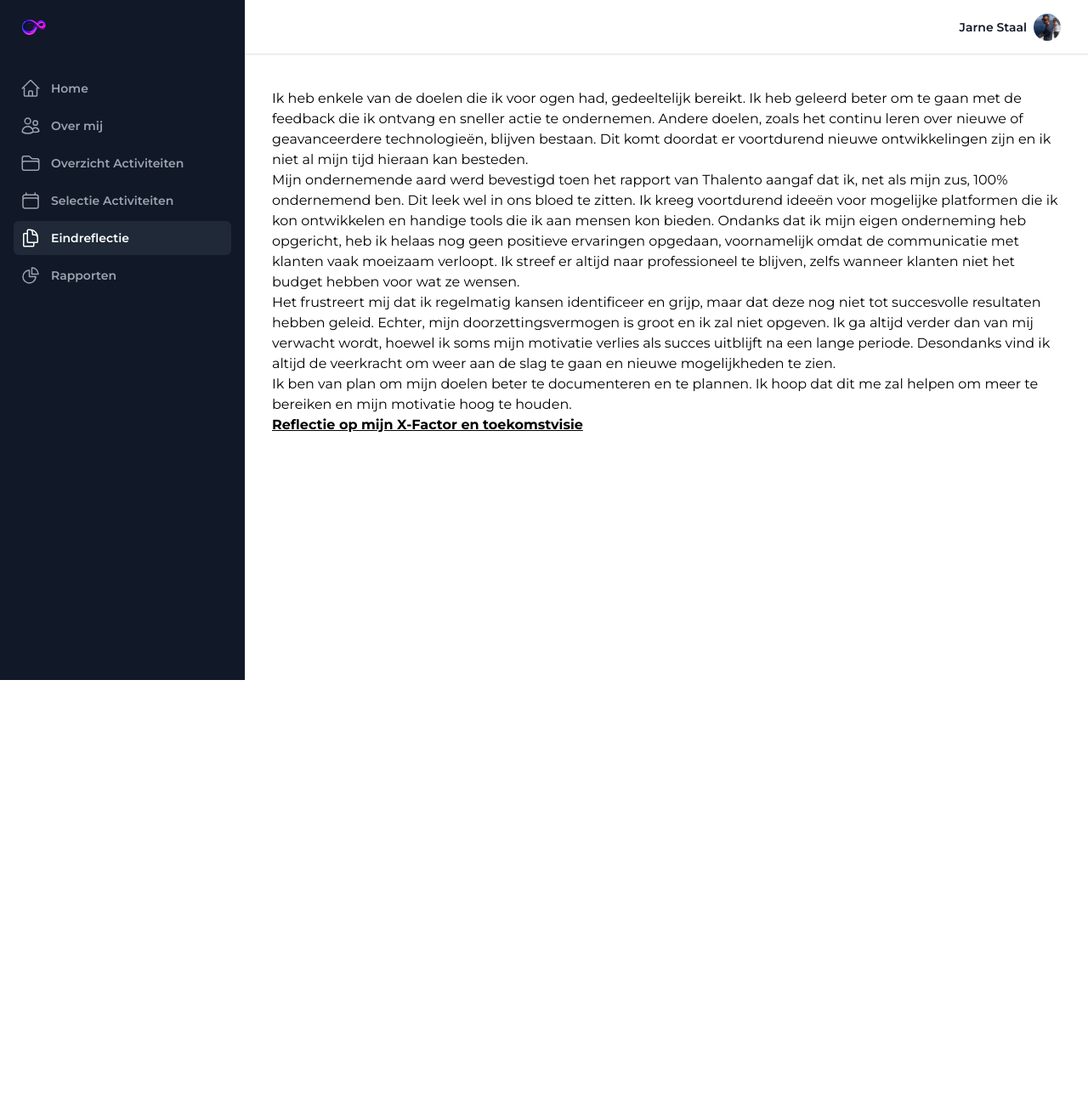
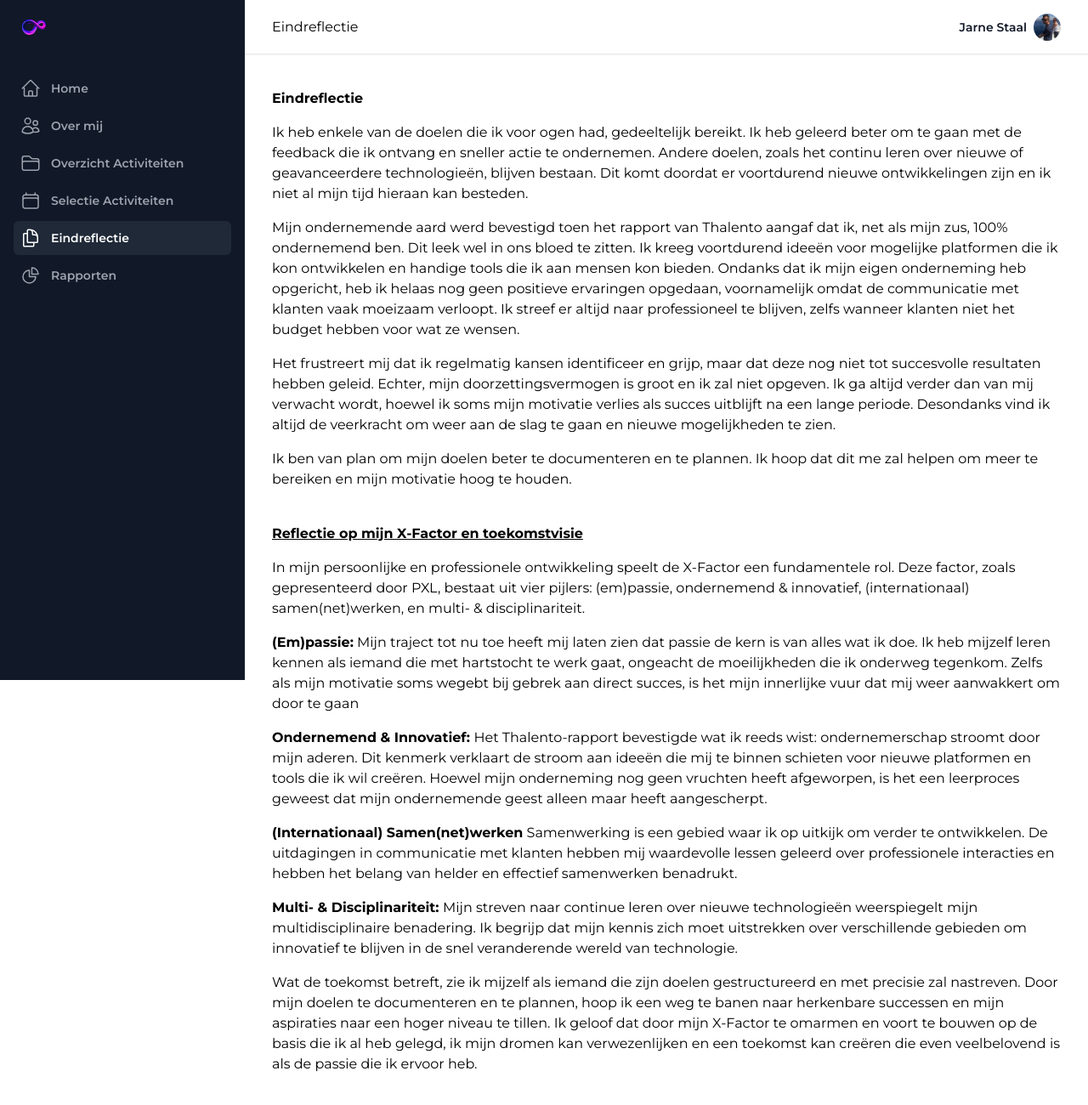
Before and after one commit to JarneStaalPXL/eportfolio-jarne, a Vue app: page /eindreflectie in a window 1280 px wide. Shown: the top 1300 px of the page at 85% size. Before the commit the page ends 800 px from the top, so only its background shows below. Built offline with nearby package versions, Linux system fonts and the light colour scheme.

Commit message:
Close nav on click

```diff
--- a/src/App.vue
+++ b/src/App.vue
@@ -1,7 +1,7 @@
 <template>
   <div>
-    <TransitionRoot as="template" :show="sidebarOpen">
-      <Dialog as="div" class="relative z-50 lg:hidden" @close="sidebarOpen = false">
+    <TransitionRoot as="template" :show="$store.state.sidebarOpen">
+      <Dialog as="div" class="relative z-50 lg:hidden" @close="$store.state.sidebarOpen = false">
         <TransitionChild as="template" enter="transition-opacity ease-linear duration-300" enter-from="opacity-0"
           enter-to="opacity-100" leave="transition-opacity ease-linear duration-300" leave-from="opacity-100"
           leave-to="opacity-0">
@@ -17,7 +17,7 @@
               <TransitionChild as="template" enter="ease-in-out duration-300" enter-from="opacity-0"
                 enter-to="opacity-100" leave="ease-in-out duration-300" leave-from="opacity-100" leave-to="opacity-0">
                 <div class="absolute left-full top-0 flex w-16 justify-center pt-5">
-                  <button type="button" class="-m-2.5 p-2.5" @click="sidebarOpen = false">
+                  <button type="button" class="-m-2.5 p-2.5" @click="$store.state.sidebarOpen = false">
                     <span class="sr-only">Close sidebar</span>
                     <XMarkIcon class="h-6 w-6 text-white" aria-hidden="true" />
                   </button>
@@ -33,35 +33,15 @@
                     <li>
                       <ul role="list" class="-mx-2 space-y-1">
                         <li v-for="item in navigation" :key="item.name">
-                          <a :href="item.href"
+                          <router-link :to="item.href"
                             :class="[item.current ? 'bg-gray-800 text-white' : 'text-gray-400 hover:text-white hover:bg-gray-800', 'group flex gap-x-3 rounded-md p-2 text-sm leading-6 font-semibold']">
                             <component :is="item.icon" class="h-6 w-6 shrink-0" aria-hidden="true" />
                             {{ item.name }}
-                          </a>
-                        </li>
-                      </ul>
-                    </li>
-                    <li>
-                      <div class="text-xs font-semibold leading-6 text-gray-400">Your teams</div>
-                      <ul role="list" class="-mx-2 mt-2 space-y-1">
-                        <li v-for="team in teams" :key="team.name">
-                          <router-link :to="team.href"
-                            :class="[team.current ? 'bg-gray-800 text-white' : 'text-gray-400 hover:text-white hover:bg-gray-800', 'group flex gap-x-3 rounded-md p-2 text-sm leading-6 font-semibold']">
-                            <span
-                              class="flex h-6 w-6 shrink-0 items-center justify-center rounded-lg border border-gray-700 bg-gray-800 text-[0.625rem] font-medium text-gray-400 group-hover:text-white">{{
-      team.initial }}</span>
-                            <span class="truncate">{{ team.name }}</span>
                           </router-link>
                         </li>
                       </ul>
                     </li>
-                    <li class="mt-auto">
-                      <a href="#"
-                        class="group -mx-2 flex gap-x-3 rounded-md p-2 text-sm font-semibold leading-6 text-gray-400 hover:bg-gray-800 hover:text-white">
-                        <Cog6ToothIcon class="h-6 w-6 shrink-0" aria-hidden="true" />
-                        Settings
-                      </a>
-                    </li>
+
                   </ul>
                 </nav>
               </div>
@@ -99,7 +79,7 @@
     <div class="lg:pl-72">
       <div
         class="sticky top-0 z-40 flex h-16 shrink-0 items-center gap-x-4 border-b border-gray-200 bg-white px-4 shadow-sm sm:gap-x-6 sm:px-6 lg:px-8">
-        <button type="button" class="-m-2.5 p-2.5 text-gray-700 lg:hidden" @click="sidebarOpen = true">
+        <button type="button" class="-m-2.5 p-2.5 text-gray-700 lg:hidden" @click="$store.state.sidebarOpen = true">
           <span class="sr-only">Open sidebar</span>
           <Bars3Icon class="h-6 w-6" aria-hidden="true" />
         </button>
@@ -107,16 +87,8 @@
         <!-- Separator -->
         <div class="h-6 w-px bg-gray-900/10 lg:hidden" aria-hidden="true" />
 
-        <div class="flex flex-1 gap-x-4 self-stretch lg:gap-x-6">
-          <form class="relative flex flex-1 " action="#" method="GET" style="visibility: hidden;">
-            <label for="search-field" class="sr-only">Search</label>
-            <svg class="pointer-events-none absolute inset-y-0 left-0 h-full w-5 text-gray-400" aria-hidden="true">
-              <!-- Your SVG path for MagnifyingGlassIcon goes here -->
-            </svg>
-            <input id="search-field"
-              class="block h-full w-full border-0 py-0 pl-8 pr-0 text-gray-900 placeholder:text-gray-400 focus:ring-0 sm:text-sm"
-              placeholder="Search..." type="search" name="search" @input="handleSearch" />
-          </form>
+        <div class="flex flex-1 gap-x-4 self-stretch lg:gap-x-6 justify-between">
+          <span class="mt-auto mb-auto"> {{ $store.state.currentRouteName }}</span>
 
           <div class="flex items-center gap-x-2">
             <!-- Profile dropdown -->
@@ -191,7 +163,7 @@ export default {
   },
   data() {
     return {
-      sidebarOpen: false,
+
     };
   },
   computed: {
--- a/src/router/index.js
+++ b/src/router/index.js
@@ -1,36 +1,67 @@
 import { createRouter, createWebHistory } from 'vue-router'
 import HomeView from '../views/HomeView.vue'
+import store from '../store/index'
 
 const routes = [
   {
     path: '/',
     name: 'home',
-    component: HomeView
+    component: HomeView,
+    beforeEnter: (to, from, next) => {
+      store.commit('setSidebarOpen', false);
+      console.log('Sidebar is now closed.');
+      next();
+    }
   },
   {
     path: '/over-mij',
     name: 'about',
-    component: () => import(/* webpackChunkName: "about" */ '../views/AboutMeView.vue')
+    component: () => import(/* webpackChunkName: "about" */ '../views/AboutMeView.vue'),
+    beforeEnter: (to, from, next) => {
+      store.commit('setSidebarOpen', false);
+      console.log('Sidebar is now closed.');
+      next();
+    }
   },
   {
     path: '/overzicht-activiteiten',
     name: 'activities',
-    component: () => import(/* webpackChunkName: "activities" */ '../views/OverviewActivities.vue')
+    component: () => import(/* webpackChunkName: "activities" */ '../views/OverviewActivities.vue'),
+    beforeEnter: (to, from, next) => {
+      store.commit('setSidebarOpen', false);
+      console.log('Sidebar is now closed.');
+      next();
+    }
   },
   {
     path: '/selectie-activiteiten',
     name: 'selection',
-    component: () => import(/* webpackChunkName: "selection" */ '../views/SelectedActivitiesView.vue')
+    component: () => import(/* webpackChunkName: "selection" */ '../views/SelectedActivitiesView.vue'),
+    beforeEnter: (to, from, next) => {
+      store.commit('setSidebarOpen', false);
+      console.log('Sidebar is now closed.');
+      next();
+    }
   },
   {
     path: '/eindreflectie',
     name: 'reflection',
-    component: () => import(/* webpackChunkName: "reflection" */ '../views/FinalReflectionView.vue')
+    component: () => import(/* webpackChunkName: "reflection" */ '../views/FinalReflectionView.vue'),
+    beforeEnter: (to, from, next) => {
+      store.commit('setSidebarOpen', false);
+      console.log('Sidebar is now closed.');
+      next();
+    }
   },
   {
     path: '/rapporten',
     name: 'reports',
-    component: () => import(/* webpackChunkName: "reports" */ '../views/ReportView.vue')
+    component: () => import(/* webpackChunkName: "reports" */ '../views/ReportView.vue'),
+    beforeEnter: (to, from, next) => {
+      store.commit('setSidebarOpen', false);
+      console.log('Sidebar is now closed.');
+      next();
+    }
   }
 ]
 
@@ -39,4 +70,5 @@ const router = createRouter({
   routes
 })
 
+
 export default router
--- a/src/store/index.js
+++ b/src/store/index.js
@@ -2,10 +2,18 @@ import { createStore } from 'vuex'
 
 export default createStore({
   state: {
+    currentRouteName: 'Home',
+    sidebarOpen: false
   },
   getters: {
   },
   mutations: {
+    setCurrentRouteName(state, name) {
+      state.currentRouteName = name
+    },
+    setSidebarOpen(state, value) {
+      state.sidebarOpen = value
+    }
   },
   actions: {
   },
--- a/src/views/AboutMeView.vue
+++ b/src/views/AboutMeView.vue
@@ -73,6 +73,9 @@
 export default {
     name: "AboutMeView",
     components: {},
+    mounted() {
+        this.$store.commit("setCurrentRouteName", "Over mij");
+    },
 };
 </script>
 
--- a/src/views/FinalReflectionView.vue
+++ b/src/views/FinalReflectionView.vue
@@ -1,5 +1,6 @@
 <template>
     <div>
+        <p class="font-bold">Eindreflectie</p>
         <p>Ik heb enkele van de doelen die ik voor ogen had, gedeeltelijk bereikt. Ik heb geleerd beter om te gaan met
             de feedback die ik ontvang en sneller actie te ondernemen. Andere doelen, zoals het continu leren over
             nieuwe of geavanceerdere technologieën, blijven bestaan. Dit komt doordat er voortdurend nieuwe
@@ -22,17 +23,54 @@
             bereiken en mijn motivatie hoog te houden.</p>
 
 
-        <p class="font-bold underline">
+        <p class="font-bold underline mt-10">
             Reflectie op mijn X-Factor en toekomstvisie
         </p>
+
+        <p>In mijn persoonlijke en professionele ontwikkeling speelt de X-Factor een fundamentele rol. Deze factor,
+            zoals gepresenteerd door PXL, bestaat uit vier pijlers: (em)passie, ondernemend & innovatief,
+            (internationaal) samen(net)werken, en multi- & disciplinariteit.</p>
+
+        <p><b>(Em)passie:</b> Mijn traject tot nu toe heeft mij laten zien dat passie de kern is van alles wat ik doe.
+            Ik heb mijzelf leren kennen als iemand die met hartstocht te werk gaat, ongeacht de moeilijkheden die ik
+            onderweg tegenkom. Zelfs als mijn motivatie soms wegebt bij gebrek aan direct succes, is het mijn innerlijke
+            vuur dat mij weer aanwakkert om door te gaan</p>
+
+        <p><b>Ondernemend & Innovatief: </b> Het Thalento-rapport bevestigde wat ik reeds wist: ondernemerschap stroomt
+            door mijn aderen. Dit kenmerk verklaart de stroom aan ideeën die mij te binnen schieten voor nieuwe
+            platformen en tools die ik wil creëren. Hoewel mijn onderneming nog geen vruchten heeft afgeworpen, is het
+            een leerproces geweest dat mijn ondernemende geest alleen maar heeft aangescherpt.</p>
+
+
+        <p><b>(Internationaal) Samen(net)werken</b> Samenwerking is een gebied waar ik op uitkijk om verder te
+            ontwikkelen. De uitdagingen in communicatie met klanten hebben mij waardevolle lessen geleerd over
+            professionele interacties en hebben het belang van helder en effectief samenwerken benadrukt.</p>
+
+
+        <p><b>Multi- & Disciplinariteit: </b> Mijn streven naar continue leren over nieuwe technologieën weerspiegelt
+            mijn multidisciplinaire benadering. Ik begrijp dat mijn kennis zich moet uitstrekken over verschillende
+            gebieden om innovatief te blijven in de snel veranderende wereld van technologie.</p>
+
+        <p>Wat de toekomst betreft, zie ik mijzelf als iemand die zijn doelen gestructureerd en met precisie zal
+            nastreven. Door mijn doelen te documenteren en te plannen, hoop ik een weg te banen naar herkenbare
+            successen en mijn aspiraties naar een hoger niveau te tillen. Ik geloof dat door mijn X-Factor te omarmen en
+            voort te bouwen op de basis die ik al heb gelegd, ik mijn dromen kan verwezenlijken en een toekomst kan
+            creëren die even veelbelovend is als de passie die ik ervoor heb.</p>
     </div>
 </template>
 
 <script>
 export default {
     name: 'FinalReflectionView',
-    components: {}
+    components: {},
+    mounted() {
+        this.$store.commit("setCurrentRouteName", "Eindreflectie");
+    },
 }
 </script>
 
-<style scoped></style>
+<style scoped>
+p {
+    margin-bottom: 1rem;
+}
+</style>
--- a/src/views/HomeView.vue
+++ b/src/views/HomeView.vue
@@ -7,7 +7,10 @@
 <script>
 export default {
   name: 'HomeView',
-  components: {}
+  components: {},
+  mounted() {
+    this.$store.commit("setCurrentRouteName", "Home");
+  },
 }
 </script>
 
--- a/src/views/OverviewActivities.vue
+++ b/src/views/OverviewActivities.vue
@@ -198,5 +198,8 @@ export default {
             ]
         };
     },
+    mounted() {
+        this.$store.commit("setCurrentRouteName", "Overzicht Activiteiten");
+    },
 };
 </script>
--- a/src/views/ReportView.vue
+++ b/src/views/ReportView.vue
@@ -20,9 +20,9 @@ export default {
             pageNum: null,
         };
     },
-    methods: {
-
-    }
+    mounted() {
+        this.$store.commit("setCurrentRouteName", "Rapporten");
+    },
 };
 </script>
 
--- a/src/views/SelectedActivitiesView.vue
+++ b/src/views/SelectedActivitiesView.vue
@@ -19,7 +19,9 @@ export default {
         SelectedActivity2,
         SelectedActivity3
     },
-
+    mounted() {
+        this.$store.commit("setCurrentRouteName", "Selectie Activiteiten");
+    },
 };
 </script>
 
```
Also changed, not shown: 1 other file (tests, documents, lock files or other folders).
